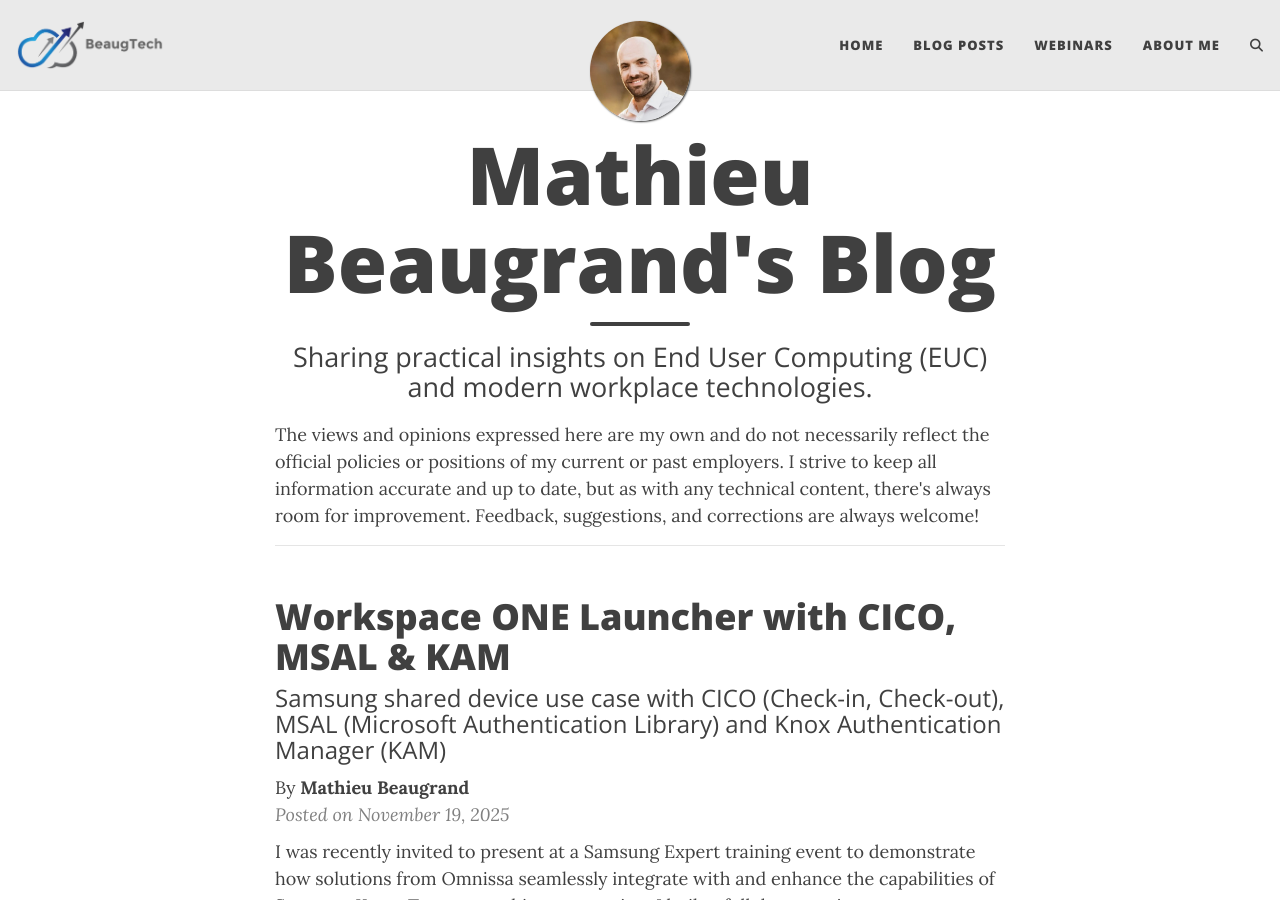
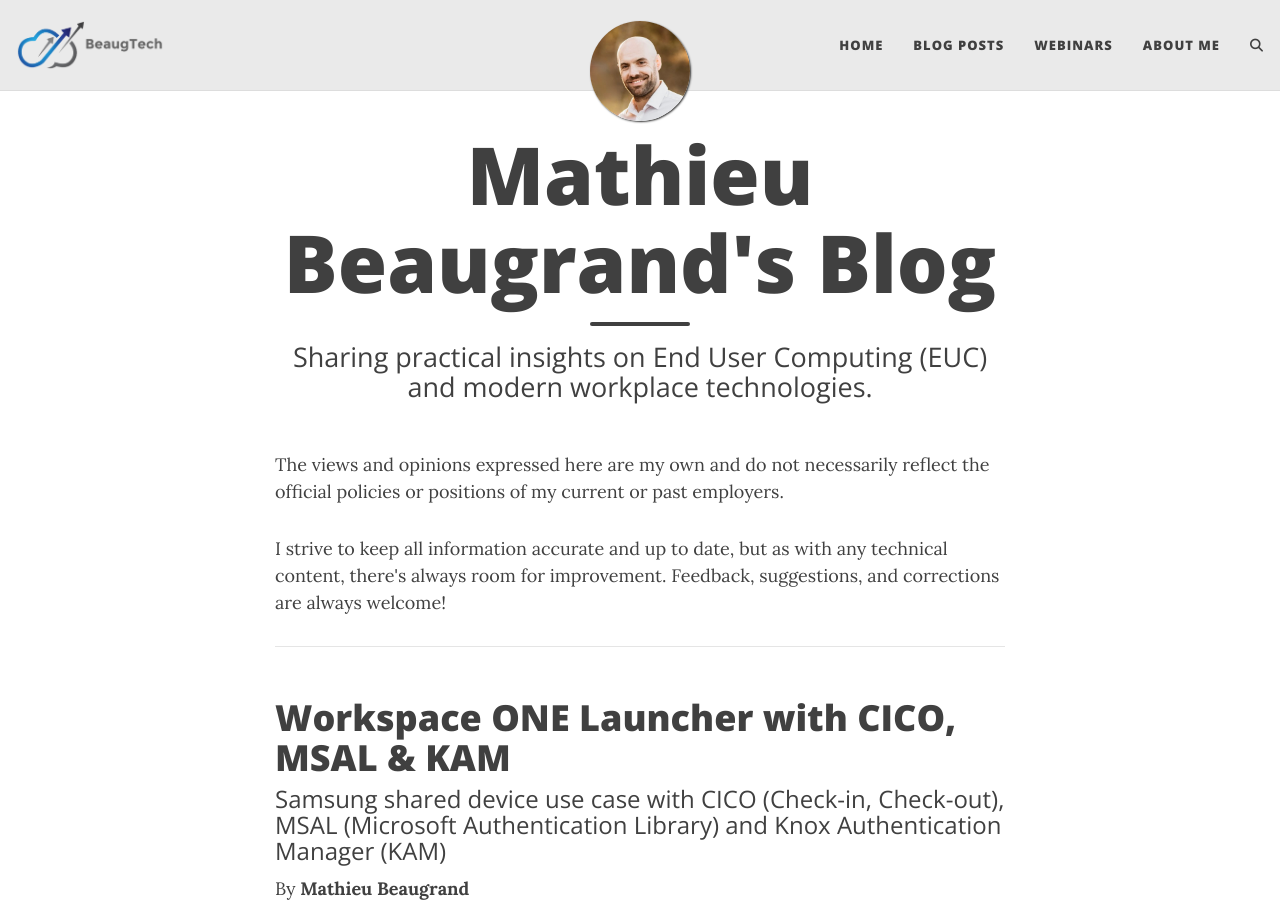
Before and after one commit to Matt95B/blog, a Jekyll site: the page built from index.html, in a window 1280 px wide and 900 px high. Built offline with Jekyll 4.4.1, drawn with Linux system fonts in a browser that asks for light colours; the list of posts is cut into pages by our own code; comment, search, counter and statistics services are not loaded.

Commit message:
update
Signed-off-by: Mathieu Beaugrand <189304497+Matt95B@users.noreply.github.com>

```diff
--- a/index.html
+++ b/index.html
@@ -4,8 +4,7 @@
 subtitle: Sharing practical insights on End User Computing (EUC) and modern workplace technologies.
 ---
 
-The views and opinions expressed here are my own and do not necessarily reflect the official policies or positions of my current or past employers.
-
-I strive to keep all information accurate and up to date, but as with any technical content, there's always room for improvement. Feedback, suggestions, and corrections are always welcome!
+<p>The views and opinions expressed here are my own and do not necessarily reflect the official policies or positions of my current or past employers.</p>
+<p>I strive to keep all information accurate and up to date, but as with any technical content, there's always room for improvement. Feedback, suggestions, and corrections are always welcome!</p>
 
 <hr>
```
